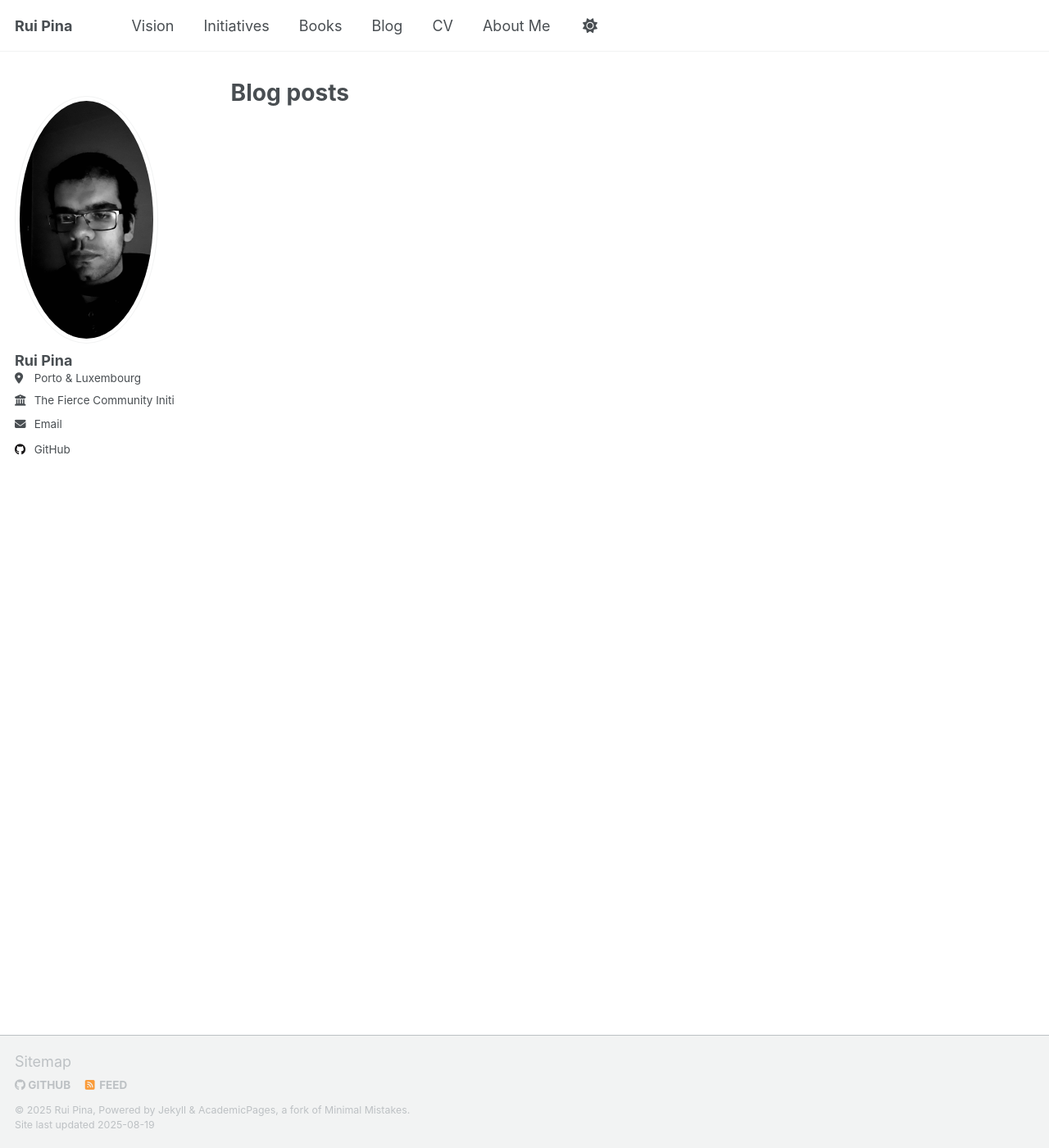
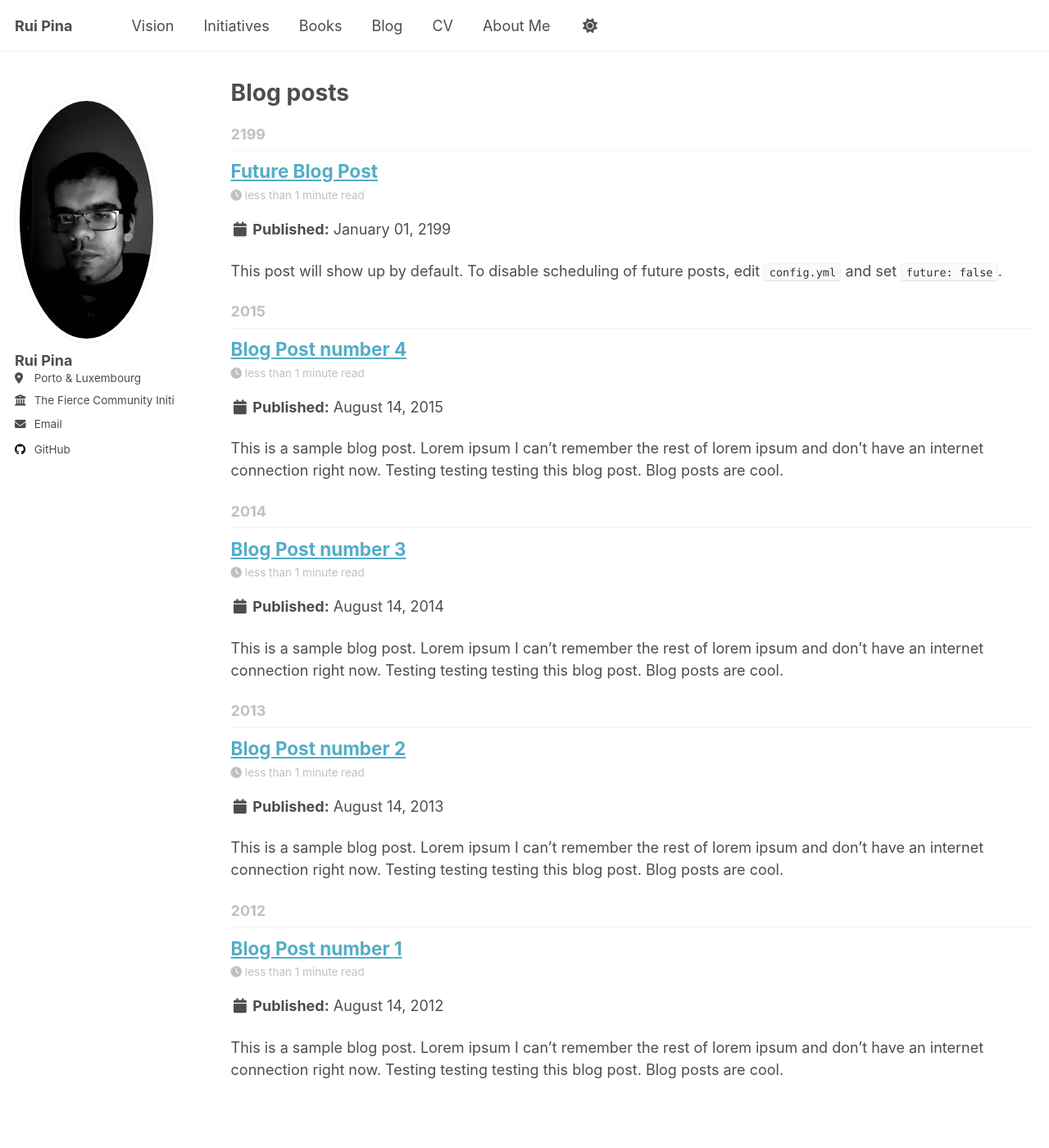
Before and after one commit to Rui-Pina/rui-pina.github.io, a Jekyll site: the page built from _pages/year-archive.html, in a window 1280 px wide and 1400 px high. Shown: the whole window at 82% size. Built offline with Jekyll 4.4.1, drawn with Linux system fonts in a browser that asks for light colours; a script that is not in the unit is left out.

Commit message:
readd blog posts

```diff
--- a/_config.yml
+++ b/_config.yml
@@ -244,7 +244,7 @@ defaults:
     values:
       layout: single
       author_profile: true
-  # _teaching
+  # _initiatives
   - scope:
       path: ""
       type: initiatives
@@ -253,7 +253,7 @@ defaults:
       author_profile: true
       share: true
       comments: true
-  # books
+  # _books
   - scope:
       path: ""
       type: books
--- /dev/null
+++ b/_posts/2012-08-14-blog-post-1.md
@@ -0,0 +1,20 @@
+---
+title: 'Blog Post number 1'
+date: 2012-08-14
+permalink: /posts/2012/08/blog-post-1/
+tags:
+  - cool posts
+  - category1
+  - category2
+---
+
+This is a sample blog post. Lorem ipsum I can't remember the rest of lorem ipsum and don't have an internet connection right now. Testing testing testing this blog post. Blog posts are cool.
+
+Headings are cool
+======
+
+You can have many headings
+======
+
+Aren't headings cool?
+------
--- /dev/null
+++ b/_posts/2013-08-14-blog-post-2.md
@@ -0,0 +1,20 @@
+---
+title: 'Blog Post number 2'
+date: 2013-08-14
+permalink: /posts/2013/08/blog-post-2/
+tags:
+  - cool posts
+  - category1
+  - category2
+---
+
+This is a sample blog post. Lorem ipsum I can't remember the rest of lorem ipsum and don't have an internet connection right now. Testing testing testing this blog post. Blog posts are cool.
+
+Headings are cool
+======
+
+You can have many headings
+======
+
+Aren't headings cool?
+------
--- /dev/null
+++ b/_posts/2014-08-14-blog-post-3.md
@@ -0,0 +1,20 @@
+---
+title: 'Blog Post number 3'
+date: 2014-08-14
+permalink: /posts/2014/08/blog-post-3/
+tags:
+  - cool posts
+  - category1
+  - category2
+---
+
+This is a sample blog post. Lorem ipsum I can't remember the rest of lorem ipsum and don't have an internet connection right now. Testing testing testing this blog post. Blog posts are cool.
+
+Headings are cool
+======
+
+You can have many headings
+======
+
+Aren't headings cool?
+------
--- /dev/null
+++ b/_posts/2199-01-01-future-post.md
@@ -0,0 +1,11 @@
+---
+title: 'Future Blog Post'
+date: 2199-01-01
+permalink: /posts/2012/08/blog-post-4/
+tags:
+  - cool posts
+  - category1
+  - category2
+---
+
+This post will show up by default. To disable scheduling of future posts, edit `config.yml` and set `future: false`.
```
Also changed, not shown: _posts/2015-08-14-blog-post-4.md (added, +20 -0 lines).
